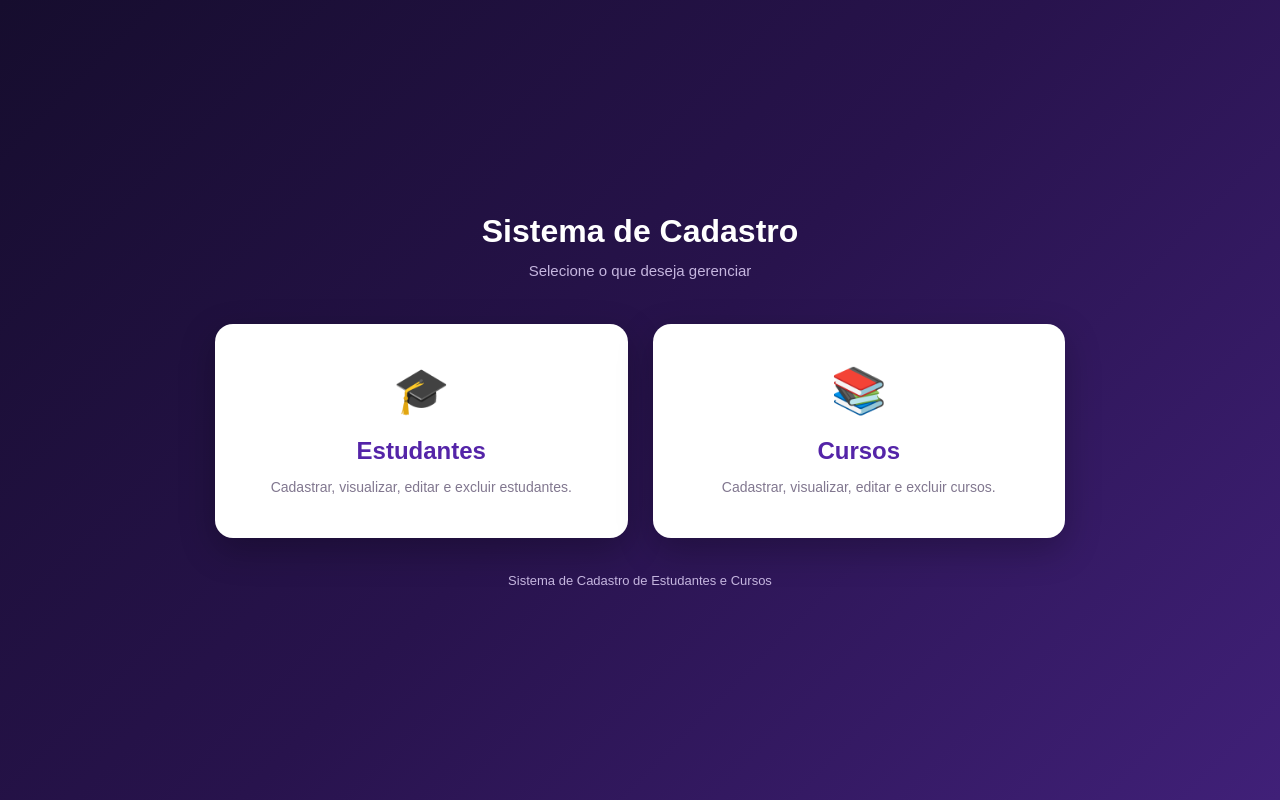
After one commit to Gmhantr/CrudMongodbPHP, a PHP site: page / in a window 1280 px wide. The commit adds this page. Run offline with PHP 8.4, Linux system fonts and the light colour scheme.

Commit message:
feat: adicionado cursos.js e a pagina de acesso entres eles

```diff
--- /dev/null
+++ b/index.php
@@ -0,0 +1,151 @@
+
+<!DOCTYPE html>
+<html lang="pt-br">
+
+<head>
+    <meta charset="UTF-8">
+    <meta name="viewport" content="width=device-width, initial-scale=1.0">
+    <title>Sistema de Cadastro</title>
+
+    <style>
+        * {
+            margin: 0;
+            padding: 0;
+            box-sizing: border-box;
+        }
+
+        body {
+            font-family: Arial, Helvetica, sans-serif;
+            background: linear-gradient(135deg, #160d2e, #28134d, #402078);
+            min-height: 100vh;
+            display: flex;
+            justify-content: center;
+            align-items: center;
+            padding: 20px;
+        }
+
+        .container {
+            width: 100%;
+            max-width: 850px;
+            text-align: center;
+        }
+
+        .titulo {
+            margin-bottom: 45px;
+            color: white;
+        }
+
+        .titulo h1 {
+            font-size: 32px;
+            margin-bottom: 12px;
+        }
+
+        .titulo p {
+            color: #c5b6df;
+            font-size: 15px;
+        }
+
+        .opcoes {
+            display: grid;
+            grid-template-columns: repeat(2, 1fr);
+            gap: 25px;
+        }
+
+        .card {
+            background: white;
+            padding: 40px 25px;
+            border-radius: 18px;
+            text-decoration: none;
+            color: #29213d;
+            box-shadow: 0 12px 35px rgba(0, 0, 0, 0.25);
+            transition: 0.3s;
+        }
+
+        .card:hover {
+            transform: translateY(-7px);
+            box-shadow: 0 18px 40px rgba(0, 0, 0, 0.35);
+        }
+
+        .icone {
+            font-size: 45px;
+            margin-bottom: 20px;
+        }
+
+        .card h2 {
+            color: #5424a8;
+            margin-bottom: 12px;
+        }
+
+        .card p {
+            color: #81778f;
+            font-size: 14px;
+            line-height: 1.5;
+        }
+
+        .rodape {
+            margin-top: 35px;
+            color: #c5b6df;
+            font-size: 13px;
+        }
+
+        @media (max-width: 600px) {
+            .opcoes {
+                grid-template-columns: 1fr;
+            }
+
+            .titulo h1 {
+                font-size: 25px;
+            }
+        }
+    </style>
+
+</head>
+
+<body>
+
+    <div class="container">
+
+        <div class="titulo">
+            <h1>Sistema de Cadastro</h1>
+            <p>Selecione o que deseja gerenciar</p>
+        </div>
+
+        <div class="opcoes">
+
+            <a href="pages/estudante.html" class="card">
+
+                <div class="icone">🎓</div>
+
+                <h2>Estudantes</h2>
+
+                <p>
+                    Cadastrar, visualizar, editar e excluir
+                    estudantes.
+                </p>
+
+            </a>
+
+            <a href="pages/cursos.html" class="card">
+
+                <div class="icone">📚</div>
+
+                <h2>Cursos</h2>
+
+                <p>
+                    Cadastrar, visualizar, editar e excluir
+                    cursos.
+                </p>
+
+            </a>
+
+        </div>
+
+        <div class="rodape">
+            Sistema de Cadastro de Estudantes e Cursos
+        </div>
+
+    </div>
+
+</body>
+
+</html>
--- a/pages/estudante.html
+++ b/pages/estudante.html
@@ -12,6 +12,8 @@
 <body>
 
     <main class="container">
+
+        <a href="../index.php" class="btn-voltar">← Voltar</a>
 
         <section class="formulario">
 
```
Also changed, not shown: index.css (+41 -5 lines), js/cursos.js (added, +100 -0 lines), pages/cursos.html (+5 -4 lines), php/cursos/create.php (+5 -13 lines), style/estudante.css (deleted), 1 other file.
